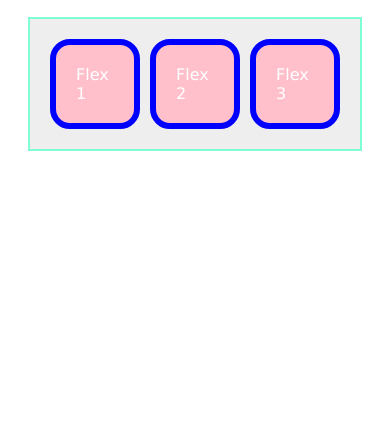
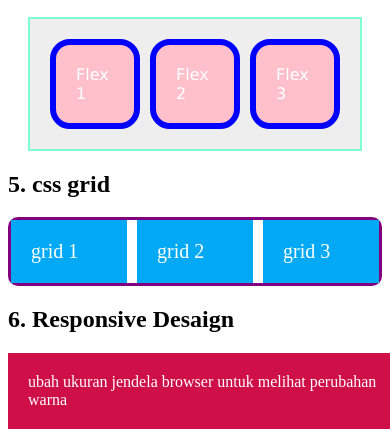
Before and after one commit to fadhilabi22/latihan-perbandingan-css-tailwind-1124160100, a plain HTML site: page index.html in a window 390 px wide. Shown: the part 762-1199 px from the top of the page. Before the commit the page ends 933 px from the top, so only its background shows below. Drawn offline with Linux system fonts and the light colour scheme.

Commit message:
responsive-box

```diff
--- a/index.html
+++ b/index.html
@@ -26,5 +26,15 @@
     <div class="flex-item">Flex 2</div>
     <div class="flex-item">Flex 3</div>
     </div>
+    <h2>5. css grid</h2>
+    <div class="grid-container">
+        <div class="grid-item">grid 1</div>
+         <div class="grid-item">grid 2</div>
+          <div class="grid-item">grid 3</div>
+    </div>
+    <h2>6. Responsive Desaign</h2>
+    <div class="responsive-box">
+        ubah ukuran jendela browser untuk melihat perubahan warna
+    </div>
 </body>
 </html>
--- a/style.css
+++ b/style.css
@@ -67,3 +67,30 @@
 .flex-item:hover{
     background-color: #ccc;
 }
+.grid-container{
+    display: grid;
+    grid-template-columns: repeat(3, 1fr);
+    gap: 10px;
+    border: 3px solid purple;
+    border-radius: 10px;
+}
+.grid-item{
+     background-color: #03a9f4;
+     padding: 20px;
+     color: white;
+     font-size: 20px;
+}
+.responsive-box{
+    width: 100%;
+    max-width: 600px;
+    margin: auto;
+    background-color: #FF0B55;
+    padding: 20px;
+    color: black;
+}
+@media (max-width:600px){
+    .responsive-box{
+        background-color: #CF0F47;
+        color: white;
+    }
+}
```
